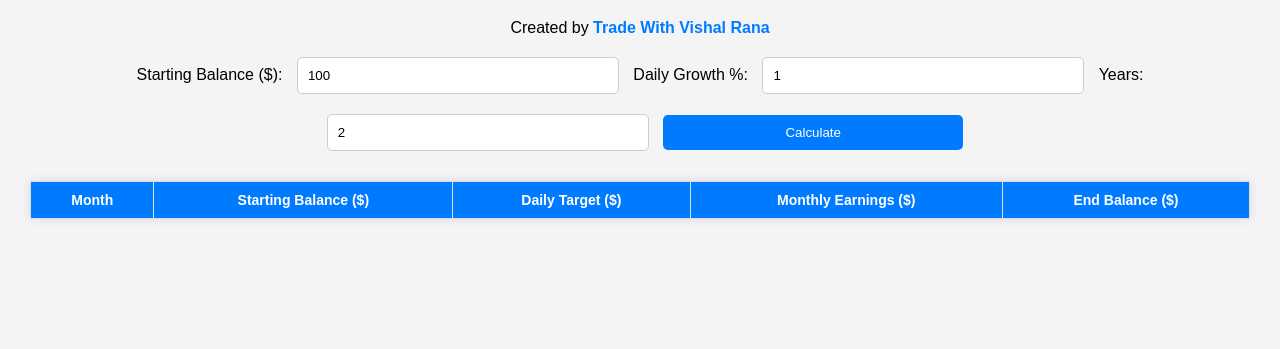
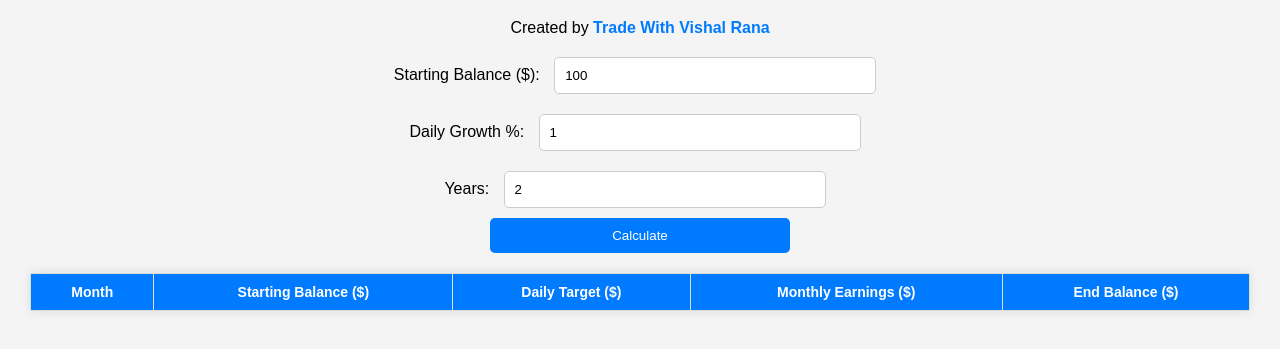
Before and after one commit to IamVishalSinghRana/YouTube, a plain HTML site: page growth-calculator.html in a window 1280 px wide. Shown: the part 91-440 px from the top of the page. Drawn offline with Linux system fonts and the light colour scheme.

Commit message:
Update growth-calculator.html

```diff
--- a/growth-calculator.html
+++ b/growth-calculator.html
@@ -95,11 +95,11 @@
         Created by <a href="https://www.youtube.com/@TradeWithVishalRana" target="_blank">Trade With Vishal Rana</a>
     </div>
     <label>Starting Balance ($): </label>
-    <input type="number" id="startingBalance" value="100" min="1"></n>
+    <input type="number" id="startingBalance" value="100" min="1"><br>
     <label>Daily Growth %: </label>
-    <input type="number" id="growthPercent" value="1" min="0.1" step="0.1"></n>
+    <input type="number" id="growthPercent" value="1" min="0.1" step="0.1"><br>
     <label>Years: </label>
-    <input type="number" id="years" value="2" min="1"></n>
+    <input type="number" id="years" value="2" min="1"><br>
     <button onclick="calculateGrowth()">Calculate</button>
 
     <table>
```
